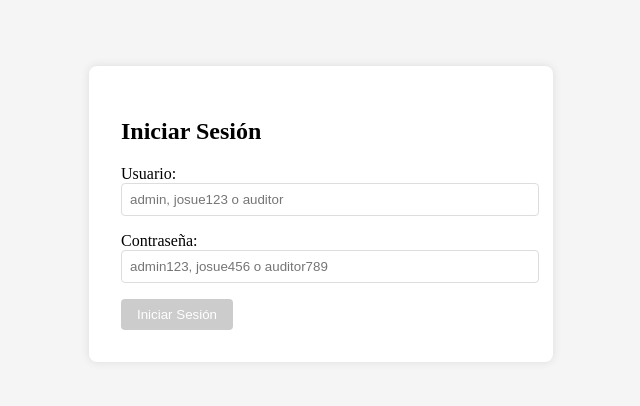
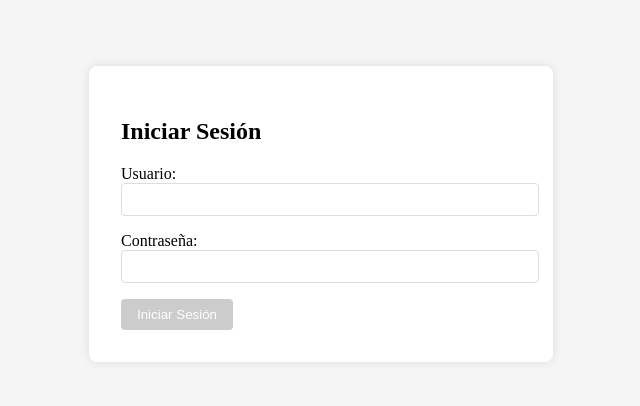
Before and after one commit to Davidjoel12/ZeroCoin, an Angular app: page /login in a window 1280 px wide. Shown: the part 194-600 px from the top of the page, without its empty margins (319-959 px from the left). Built offline with nearby package versions, Linux system fonts and the light colour scheme.

Commit message:
Log In funcional

```diff
--- a/angular.json
+++ b/angular.json
@@ -21,10 +21,10 @@
             ],
             "tsConfig": "tsconfig.app.json",
             "assets": [
-              {
-                "glob": "**/*",
-                "input": "public"
-              }
+              "src/favicon.ico",
+              "src/assets",
+              "src/users.json"
+
             ],
             "styles": [
               "src/styles.css"
--- a/src/app/app.routes.ts
+++ b/src/app/app.routes.ts
@@ -5,5 +5,5 @@ import { LoginComponent } from './login/login.component';
 export const routes: Routes = [
     { path: 'login', component: LoginComponent },
     { path: '', redirectTo: '/login', pathMatch: 'full' },
-    {path: '', component: HomeComponent},
+    {path: 'home', component: HomeComponent},
 ];
--- a/src/app/login/login.component.html
+++ b/src/app/login/login.component.html
@@ -13,8 +13,7 @@
                  [(ngModel)]="credentials.username"
                  #username="ngModel"
                  required
-                 class="form-control"
-                 placeholder="admin, josue123 o auditor">
+                 class="form-control">
           <div *ngIf="username.invalid && (username.dirty || username.touched)"
                class="error-message">
             Usuario requerido
@@ -27,8 +26,7 @@
                  [(ngModel)]="credentials.password"
                  #password="ngModel"
                  required
-                 class="form-control"
-                 placeholder="admin123, josue456 o auditor789">
+                 class="form-control">
           <div *ngIf="password.invalid && (password.dirty || password.touched)"
                class="error-message">
             Contraseña requerida
--- a/src/app/login/login.component.ts
+++ b/src/app/login/login.component.ts
@@ -47,7 +47,7 @@ export class LoginComponent {
 
       if (user) {
         localStorage.setItem('currentUser', JSON.stringify(user));
-        this.router.navigate(['/']);
+        this.router.navigate(['/home']);
       } else {
         this.errorMessage = 'Usuario o contraseña incorrectos';
       }
```
